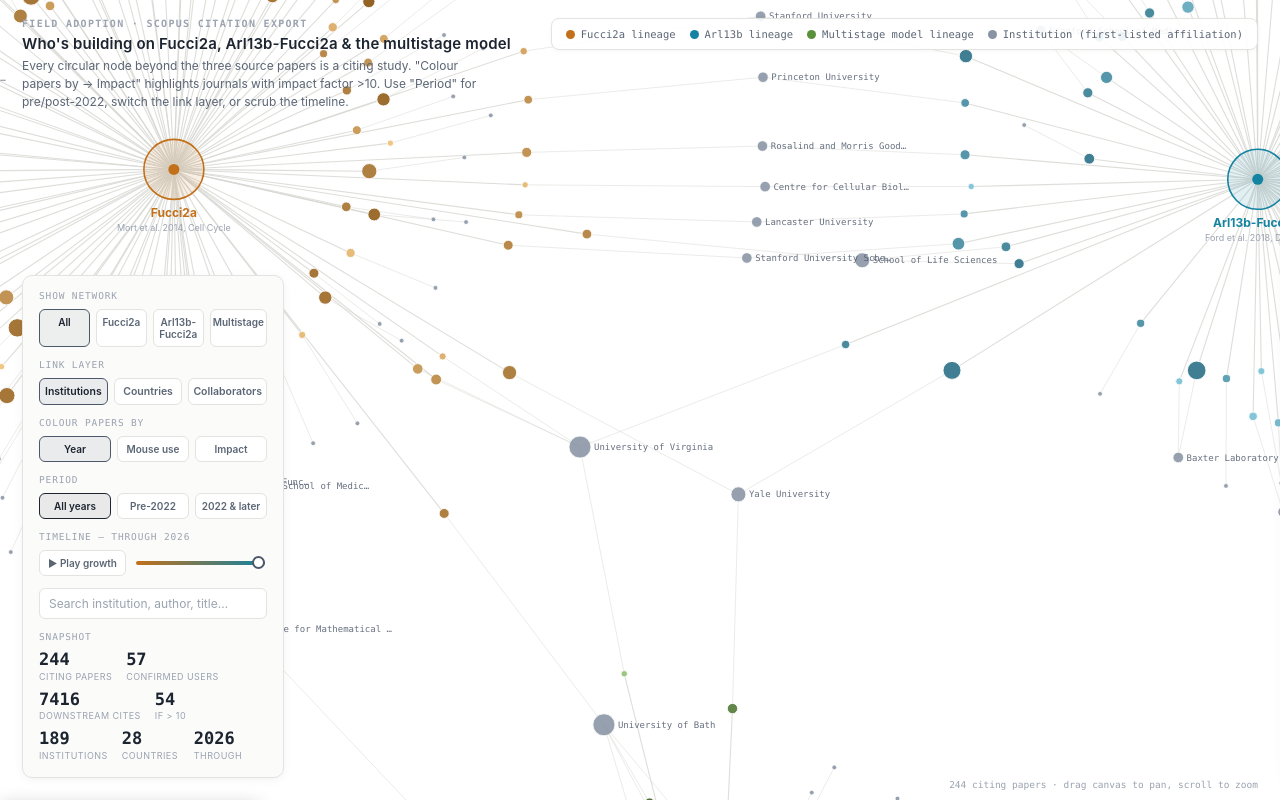
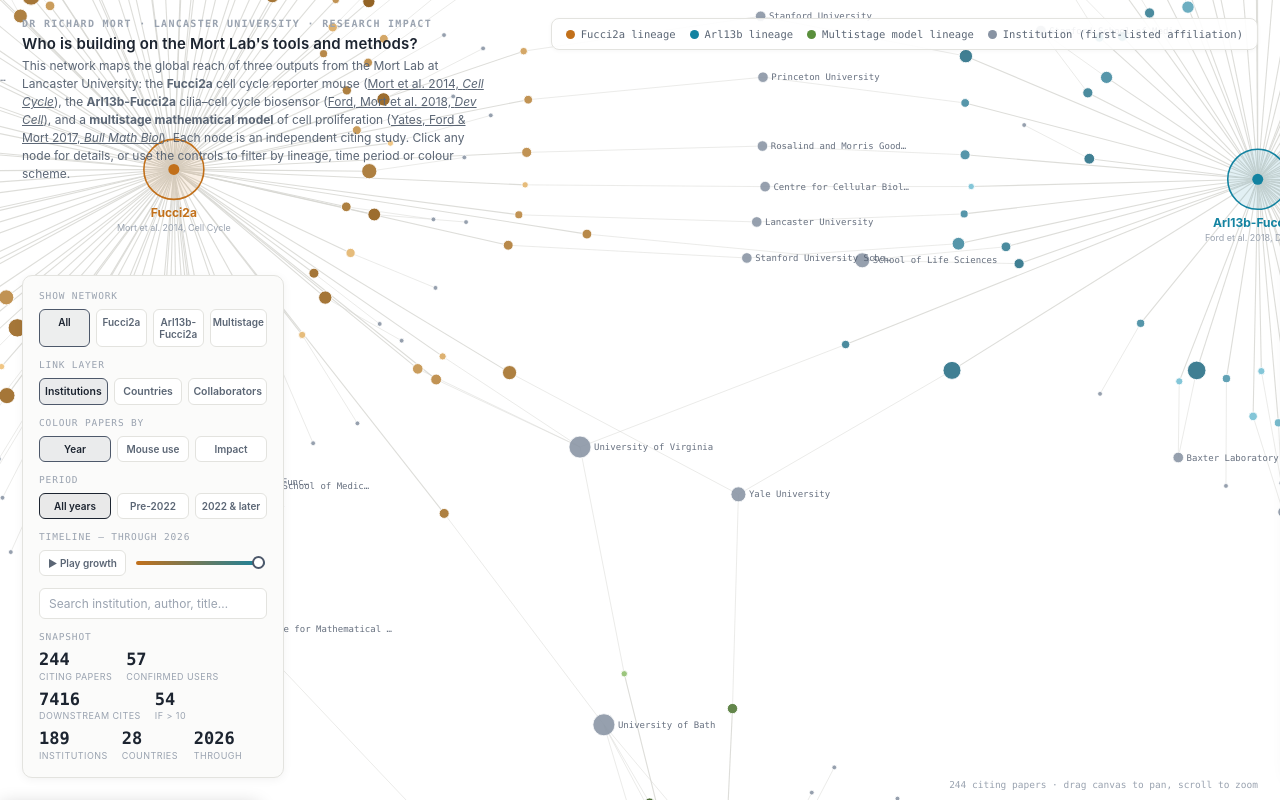
Before and after one commit to richiemort79/fucci-network, a plain HTML site: page index.html in a window 1280 px wide. Drawn offline with nearby package versions, Linux system fonts and the light colour scheme; animation ran at ten frames a second.

Commit message:
Add PubMed links and clarify header for external visitors

```diff
--- a/index.html
+++ b/index.html
@@ -220,8 +220,8 @@
 
   <header>
     <div class="titleblock">
-      <h1><span class="eyebrow">Field adoption · Scopus citation export</span>Who's building on Fucci2a, Arl13b-Fucci2a &amp; the multistage model</h1>
-      <p class="sub">Every circular node beyond the three source papers is a citing study. "Colour papers by → Impact" highlights journals with impact factor &gt;10. Use "Period" for pre/post-2022, switch the link layer, or scrub the timeline.</p>
+      <h1><span class="eyebrow">Dr Richard Mort · Lancaster University · Research impact</span>Who is building on the Mort Lab's tools and methods?</h1>
+      <p class="sub">This network maps the global reach of three outputs from the Mort Lab at Lancaster University: the <b>Fucci2a</b> cell cycle reporter mouse (<a href="https://pubmed.ncbi.nlm.nih.gov/25486356/" target="_blank" rel="noopener" style="color:inherit;text-decoration:underline;">Mort et al. 2014, <i>Cell Cycle</i></a>), the <b>Arl13b-Fucci2a</b> cilia–cell cycle biosensor (<a href="https://pubmed.ncbi.nlm.nih.gov/30458140/" target="_blank" rel="noopener" style="color:inherit;text-decoration:underline;">Ford, Mort et al. 2018, <i>Dev Cell</i></a>), and a <b>multistage mathematical model</b> of cell proliferation (<a href="https://pubmed.ncbi.nlm.nih.gov/29030804/" target="_blank" rel="noopener" style="color:inherit;text-decoration:underline;">Yates, Ford &amp; Mort 2017, <i>Bull Math Biol</i></a>). Each node is an independent citing study. Click any node for details, or use the controls to filter by lineage, time period or colour scheme.</p>
     </div>
     <div class="legend" id="legendBox"></div>
   </header>
```
